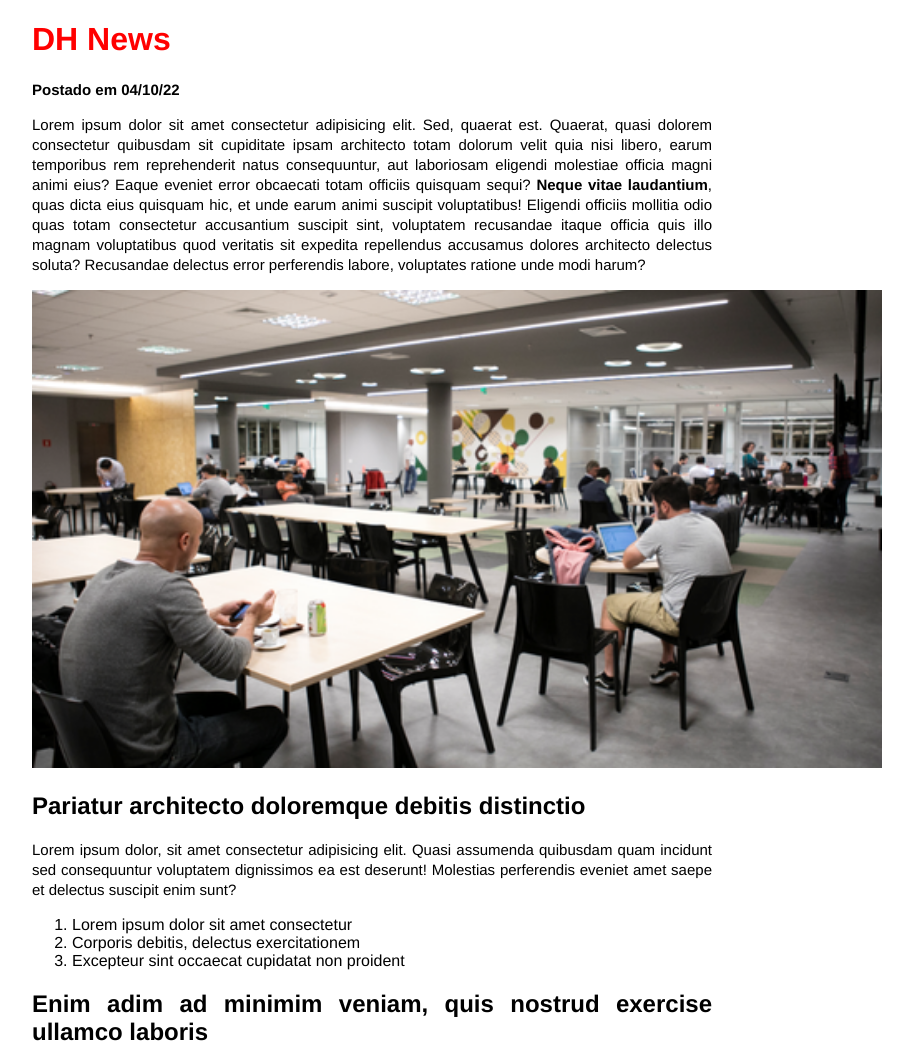
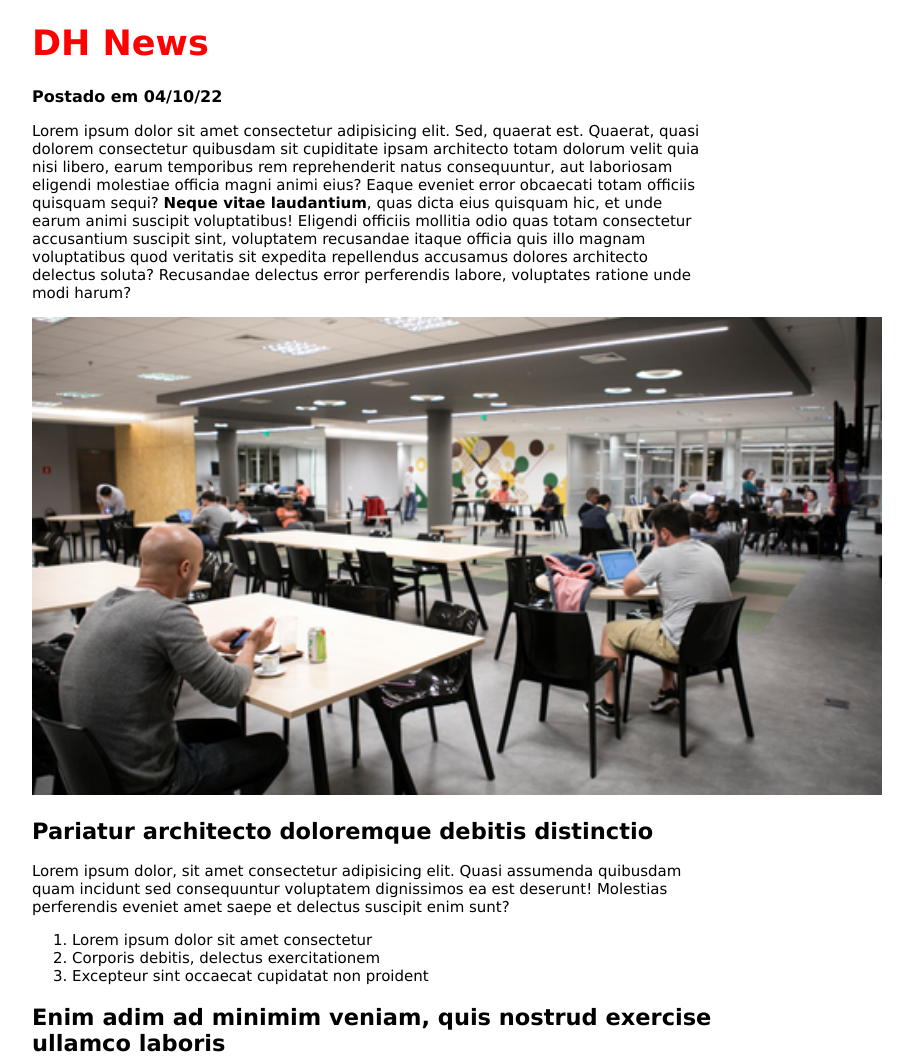
Before and after one commit to MileneTaka/dh-news, a plain HTML site: page indexNews.html in a window 1280 px wide. Shown: the top 1059 px of the page, without its empty margins (268-1181 px from the left). Drawn offline with Linux system fonts and the light colour scheme.

Commit message:
revisar com o prof

```diff
--- a/css/styleIndex.css
+++ /dev/null
@@ -1,18 +0,0 @@
-body {
-    font-family:'Franklin Gothic Medium';
-    margin: 10px 300px 10px 300px;
-}
-
-
-h1 {
-    color: red;
-
-}
-
-
-
-p {
-    font-size: 15px;
-    font-weight: lighter;
-    line-height: 20px;
-}
--- /dev/null
+++ b/css/styleNews.css
@@ -0,0 +1,18 @@
+body {
+    font-family: 'Lucida Sans', 'Lucida Sans Regular', 'Lucida Grande', 'Lucida Sans Unicode', Geneva, Verdana, sans-serif;
+    margin: 10px 300px 10px 300px;
+    align-items: "justify";
+
+}
+
+
+h1 {
+    color: red;
+    font-size: 35px;
+
+}
+
+section {
+    font-size: 15px;
+    font-weight: 100;
+}
--- a/indexNews.html
+++ b/indexNews.html
@@ -5,14 +5,14 @@
         <meta http-equiv="X-UA-Compatible" content="IE=edge">
         <meta name="viewport" content="width=device-width, initial-scale=1.0">
         <title>Dh News</title>
-        <link rel="stylesheet" href="css/styleIndex.css">
+        <link rel="stylesheet" href="css/styleNews.css">
     </head>
     <body>
         <header>
             <h1>DH News</h1>
             <p><strong>Postado em 04/10/22</strong></p>
         </header>
-        <main align="justify">
+        <main>
 
             <section class="texto1">
                 <p>Lorem ipsum dolor sit amet consectetur adipisicing elit. Sed, quaerat est. Quaerat, quasi dolorem consectetur quibusdam sit cupiditate ipsam architecto totam dolorum velit quia nisi libero, earum temporibus rem reprehenderit natus consequuntur, aut laboriosam eligendi molestiae officia magni animi eius? Eaque eveniet error obcaecati totam officiis quisquam sequi? <strong>Neque vitae laudantium</strong>, quas dicta eius quisquam hic, et unde earum animi suscipit voluptatibus! Eligendi officiis mollitia odio quas totam consectetur accusantium suscipit sint, voluptatem recusandae itaque officia quis illo magnam voluptatibus quod veritatis sit expedita repellendus accusamus dolores architecto delectus soluta? Recusandae delectus error perferendis labore, voluptates ratione unde modi harum?</p>
```
